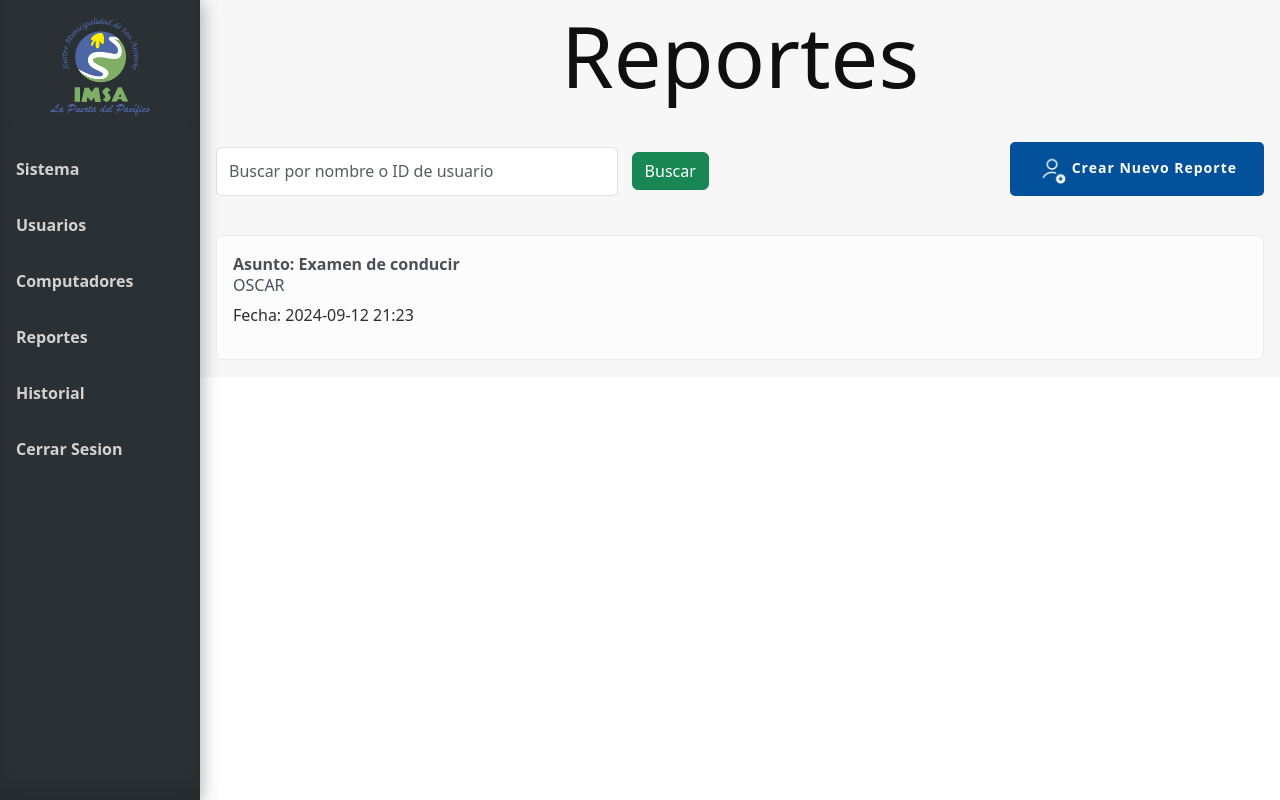
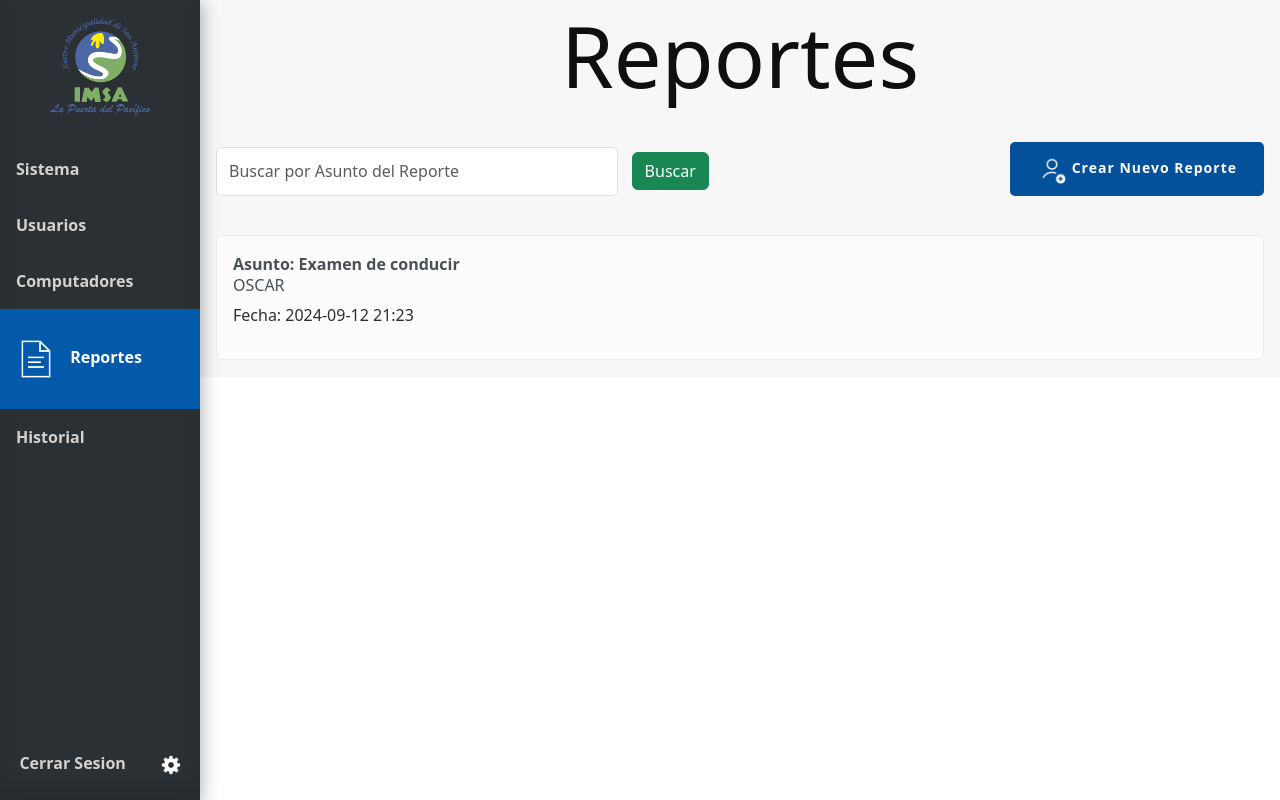
Before and after one commit to jhonavelasquez/proyecto_inventario_TI, a Flask app: page /reportes in a window 1280 px wide. Run offline with Flask 3, Linux system fonts and the light colour scheme; a user stored in the database is signed in; data comes from the database, SQL or seed files in the repository; both versions use the stored data as it was before the commit.

Commit message:
se modificó el menu para agregar ventana de ajuste, se arregló la fecha de los historiales para ordenar correctamente

```diff
--- a/app.py
+++ b/app.py
@@ -133,9 +133,10 @@ def crear_sistema():
             flash(f"No se pudo encontrar un PC asignado para el usuario con ID {usuario['Id_usuario']}.", "warning")
 
     user = current_user
-    fecha_actual = datetime.datetime.now().strftime('%Y-%m-%d %H:%M:%S')
+    fecha_actual_seg = datetime.datetime.now().strftime('%d/%m/%Y %H:%M:%S')
+    fecha_actual = datetime.datetime.now().strftime('%d/%m/%Y %H:%M')
     descripcion_hist= (f" agregó un nuevo sistema.  {nombre_sistema}.  {fecha_actual}")
-    conn.execute('INSERT INTO Historial (usuario_historial, descripcion, fecha, id_categoria) VALUES (?,?,?, 2)', (user.nombre_usuario,descripcion_hist,fecha_actual))
+    conn.execute('INSERT INTO Historial (usuario_historial, descripcion, fecha, id_categoria) VALUES (?,?,?, 2)', (user.nombre_usuario,descripcion_hist,fecha_actual_seg))
 
     conn.commit()
     conn.close()
@@ -158,9 +159,10 @@ def eliminar_sistema():
             conn.execute('DELETE FROM Sistema WHERE Id_sistema = ?', (sistema_id,))
 
             user = current_user
-            fecha_actual = datetime.datetime.now().strftime('%Y-%m-%d %H:%M')
-            descripcion_hist= (f" eliminó el sistema {nombre_sistema}.  {fecha_actual}")
-            conn.execute('INSERT INTO Historial (usuario_historial, descripcion, fecha, id_categoria) VALUES (?,?,?, 2)', (user.nombre_usuario,descripcion_hist,fecha_actual))
+            fecha_actual_seg = datetime.datetime.now().strftime('%d/%m/%Y %H:%M:%S')
+            fecha_actual = datetime.datetime.now().strftime('%d/%m/%Y %H:%M')
+            descripcion_hist= (f" eliminó el sistema {nombre_sistema}.  [{fecha_actual}]")
+            conn.execute('INSERT INTO Historial (usuario_historial, descripcion, fecha, id_categoria) VALUES (?,?,?, 2)', (user.nombre_usuario,descripcion_hist,fecha_actual_seg))
 
             flash(f"{nombre_sistema} ha sido eliminado.", "warning")
 
@@ -195,11 +197,11 @@ def editar_sistema(id_sistema, id_usuario, id_pc):
             nombre_sistema = nombre_sis['Nombre_sistema']
 
             user = current_user
-            fecha_actual = datetime.datetime.now().strftime('%Y-%m-%d %H:%M')
+            fecha_actual_seg = datetime.datetime.now().strftime('%d/%m/%Y %H:%M:%S')
+            fecha_actual = datetime.datetime.now().strftime('%d/%m/%Y %H:%M')
             descripcion_hist = (f"Actualizó {nombre_sistema} de {nombre_usuario}. {fecha_actual}")
-
             conn.execute('INSERT INTO Historial (usuario_historial, descripcion, fecha, id_categoria) VALUES (?,?,?, 2)',
-                         (user.nombre_usuario, descripcion_hist, fecha_actual))
+                         (user.nombre_usuario, descripcion_hist, fecha_actual_seg))
 
             conn.commit()
             flash("¡El PC o el estado del sistema han sido actualizados!", "success")
@@ -258,9 +260,10 @@ def crear_computador():
         conn.execute('INSERT INTO Pc ( Nombre_pc, Placa, Almacenamiento, Ram, Fuente) VALUES (?,?,?,?,?)', (nombre_pc, placa_pc, almacenamiento, ram, nombre_fuente))
 
         user = current_user
-        fecha_actual = datetime.datetime.now().strftime('%Y-%m-%d %H:%M')
+        fecha_actual_seg = datetime.datetime.now().strftime('%d/%m/%Y %H:%M:%S')
+        fecha_actual = datetime.datetime.now().strftime('%d/%m/%Y %H:%M')
         descripcion_hist= (f" agregó un nuevo computador.  {nombre_pc}.  {fecha_actual}")
-        conn.execute('INSERT INTO Historial (usuario_historial, descripcion, fecha, id_categoria) VALUES (?,?,?, 3)', (user.nombre_usuario,descripcion_hist,fecha_actual))
+        conn.execute('INSERT INTO Historial (usuario_historial, descripcion, fecha, id_categoria) VALUES (?,?,?, 3)', (user.nombre_usuario,descripcion_hist,fecha_actual_seg))
 
         conn.commit()
         conn.close()
@@ -303,9 +306,10 @@ def editar_computador_form():
         )
 
         user = current_user
-        fecha_actual = datetime.datetime.now().strftime('%Y-%m-%d %H:%M')
+        fecha_actual_seg = datetime.datetime.now().strftime('%d/%m/%Y %H:%M:%S')
+        fecha_actual = datetime.datetime.now().strftime('%d/%m/%Y %H:%M')
         descripcion_hist= (f" actualizó la información de un computador.  {nombre_pc}.  {fecha_actual}")
-        conn.execute('INSERT INTO Historial (usuario_historial, descripcion, fecha, id_categoria) VALUES (?,?,?, 3)', (user.nombre_usuario,descripcion_hist,fecha_actual))
+        conn.execute('INSERT INTO Historial (usuario_historial, descripcion, fecha, id_categoria) VALUES (?,?,?, 3)', (user.nombre_usuario,descripcion_hist,fecha_actual_seg))
 
         flash("Información del computador actualizada con éxito.", "success")
     elif action == 'delete':
@@ -315,9 +319,10 @@ def editar_computador_form():
         )
 
         user = current_user
-        fecha_actual = datetime.datetime.now().strftime('%Y-%m-%d %H:%M')
+        fecha_actual_seg = datetime.datetime.now().strftime('%d/%m/%Y %H:%M:%S')
+        fecha_actual = datetime.datetime.now().strftime('%d/%m/%Y %H:%M')
         descripcion_hist= (f" eliminó un computador.  {nombre_pc}.  {fecha_actual}")
-        conn.execute('INSERT INTO Historial (usuario_historial, descripcion, fecha, id_categoria) VALUES (?,?,?, 3)', (user.nombre_usuario,descripcion_hist,fecha_actual))
+        conn.execute('INSERT INTO Historial (usuario_historial, descripcion, fecha, id_categoria) VALUES (?,?,?, 3)', (user.nombre_usuario,descripcion_hist,fecha_actual_seg))
         flash("Computador eliminado con éxito.", "danger")
 
     conn.commit()
@@ -375,9 +380,10 @@ def crear_usuario():
                 print("se agrego a sistema")
 
             user = current_user
-            fecha_actual = datetime.datetime.now().strftime('%Y-%m-%d %H:%M')
+            fecha_actual_seg = datetime.datetime.now().strftime('%d/%m/%Y %H:%M:%S')
+            fecha_actual = datetime.datetime.now().strftime('%d/%m/%Y %H:%M')
             descripcion_hist = (f" agregó a un nuevo usuario {nombre_user}.  {fecha_actual}")
-            conn.execute('INSERT INTO Historial (usuario_historial, descripcion, fecha, id_categoria) VALUES (?,?,?, 1)', (user.nombre_usuario, descripcion_hist, fecha_actual))
+            conn.execute('INSERT INTO Historial (usuario_historial, descripcion, fecha, id_categoria) VALUES (?,?,?, 1)', (user.nombre_usuario, descripcion_hist, fecha_actual_seg))
 
             conn.commit()
         except Exception as e:
@@ -421,9 +427,10 @@ def editar_usuario_form():
         )
 
         user = current_user
-        fecha_actual = datetime.datetime.now().strftime('%Y-%m-%d %H:%M')
+        fecha_actual_seg = datetime.datetime.now().strftime('%d/%m/%Y %H:%M:%S')
+        fecha_actual = datetime.datetime.now().strftime('%d/%m/%Y %H:%M')
         descripcion_hist= (f" actualizó la información de un usuario {nombre_usuario}.  {fecha_actual}")
-        conn.execute('INSERT INTO Historial (usuario_historial, descripcion, fecha, id_categoria) VALUES (?,?,?, 1)', (user.nombre_usuario,descripcion_hist,fecha_actual))
+        conn.execute('INSERT INTO Historial (usuario_historial, descripcion, fecha, id_categoria) VALUES (?,?,?, 1)', (user.nombre_usuario,descripcion_hist,fecha_actual_seg))
         flash("Información del usuario actualizada con éxito.", "success")
 
     elif action == 'delete':
@@ -432,9 +439,10 @@ def editar_usuario_form():
             (id_usuario,)
         )
         user = current_user
-        fecha_actual = datetime.datetime.now().strftime('%Y-%m-%d %H:%M')
+        fecha_actual_seg = datetime.datetime.now().strftime('%d/%m/%Y %H:%M:%S')
+        fecha_actual = datetime.datetime.now().strftime('%d/%m/%Y %H:%M')
         descripcion_hist= (f" eliminó a un usuario {nombre_usuario}.  {fecha_actual}")
-        conn.execute('INSERT INTO Historial (usuario_historial, descripcion, fecha, id_categoria) VALUES (?,?,?, 1)', (user.nombre_usuario,descripcion_hist,fecha_actual))
+        conn.execute('INSERT INTO Historial (usuario_historial, descripcion, fecha, id_categoria) VALUES (?,?,?, 1)', (user.nombre_usuario,descripcion_hist,fecha_actual_seg))
         flash("Usuario eliminado con éxito.", "danger")
 
 
@@ -658,9 +666,10 @@ def reporte_2():
             (user.nombre_usuario, nombre_sistema, descripcion ,datetime.datetime.now().strftime('%Y-%m-%d %H:%M'), filename)
         )
 
-        fecha_actual = datetime.datetime.now().strftime('%Y-%m-%d %H:%M')
+        fecha_actual_seg = datetime.datetime.now().strftime('%d/%m/%Y %H:%M:%S')
+        fecha_actual = datetime.datetime.now().strftime('%d/%m/%Y %H:%M')
         descripcion_hist= (f" ha realizado un nuevo reporte. ASUNTO: {nombre_sistema}.  {fecha_actual}")
-        conn.execute('INSERT INTO Historial (usuario_historial, descripcion, fecha, id_categoria) VALUES (?,?,?, 4)', (user.nombre_usuario,descripcion_hist,fecha_actual))
+        conn.execute('INSERT INTO Historial (usuario_historial, descripcion, fecha, id_categoria) VALUES (?,?,?, 4)', (user.nombre_usuario,descripcion_hist,fecha_actual_seg))
 
         conn.commit()
         conn.close()
@@ -676,3 +685,8 @@ def reporte_2():
 @login_required
 def uploaded_file(filename):
     return send_from_directory('pdf_reportes', filename)
+
+@app.route('/ajustes')
+@login_required
+def ajustes():
+    return render_template('ajustes.html')
--- a/static/css/style_base.css
+++ b/static/css/style_base.css
@@ -4,7 +4,7 @@ body {
     background-color: #f7f7f7;
 }
 
-.content{
+.content {
     background-color: #f7f7f7;
     height: 100%;
 }
@@ -23,8 +23,6 @@ body {
     font-family: -apple-system, BlinkMacSystemFont, 'Segoe UI', Roboto, Oxygen, Ubuntu, Cantarell, 'Open Sans', 'Helvetica Neue', sans-serif;
 }
 
-
-/* other */
 .info {
     margin: 20px 0;
     text-align: center;
@@ -35,8 +33,6 @@ p {
     margin-bottom: 20px;
 }
 
-
-/* block-$ */
 .block-effect {
     font-size: calc(8px + 6vw);
 }
@@ -68,8 +64,6 @@ p {
     animation: revealingIn var(--td) var(--d) forwards, revealingOut var(--td) var(--t) forwards;
 }
 
-
-/* animations */
 @keyframes revealBlock {
     100% {
         color: #0f0f0f;
@@ -107,7 +101,7 @@ p {
     font-size: 16px;
 }
 
-.titulo{
+.titulo {
     padding-top: 42px;
     padding-bottom: 42px;
     background-color: #ffffff;
@@ -117,7 +111,7 @@ h1 {
     text-align: center;
 }
 
-.tituloMenu{
+.tituloMenu {
     display: flex;
     flex-direction: column;
     margin-top: 10px;
@@ -140,9 +134,10 @@ h1 {
 }
 
 /* Sidebar links */
-  .sidebar a {
+.sidebar > a {
     display: flex;
-    align-items: center; /* Alinea el texto y la imagen */
+    align-items: center;
+    /* Alinea el texto y la imagen */
     color: #d4d2d0;
     padding: 16px;
     text-decoration: none;
@@ -154,23 +149,18 @@ h1 {
     transition: ease-out 0.4s;
 }
 
-.sidebar a.active {
+.sidebar > a.active {
     background-color: #045aaa;
     color: white;
     padding-top: 15%;
     padding-bottom: 15%;
 }
 
-.sidebar a:hover:not(.active) {
+.sidebar > a:hover:not(.active) {
     background-color: #555;
     color: white;
     padding-top: 15%;
     padding-bottom: 15%;
-}
-
-/* Muestra la imagen cuando se pasa el cursor sobre el enlace */
-.sidebar a:hover .menu-icon {
-    display: inline-block;
 }
 
 .button_slide {
@@ -227,18 +217,46 @@ h1 {
     display: inline-block;
 }
 
-.head{
+.menuAbajo{
+    display: flex;
+    margin-top: auto;
+    color: #d4d2d0;
+    padding: 16px 16px 25px 16px;
+    justify-content: space-around;
+}
+
+.menuAbajo a{
+    color: #d4d2d0;
+    text-decoration: none;
+    cursor: pointer;
+}
+
+.menuAbajo a:hover{
+    color: #ffffff;
+    text-decoration: underline;
+    cursor: pointer;
+}
+
+.logout{
+    width: 80%;
+}
+
+#icon-ajuste{
+    width: 20px;
+}
+
+.head {
     height: 100px;
 }
 
-.filtros{
+.filtros {
     width: 50%;
     display: flex;
     align-items: center;
     justify-content: space-around;
 }
 
-.filtro{
+.filtro {
     margin-top: 1%;
     padding-right: 1%;
     display: flex;
@@ -246,22 +264,22 @@ h1 {
     width: 100%;
 }
 
-#filtro-form{
+#filtro-form {
     width: 100%;
 }
 
-.filtro > button{
+.filtro>button {
 
     margin: 1% 5% 1% 1%;
 }
 
-.doble-filtro-sistema{
+.doble-filtro-sistema {
     width: 100%;
     display: flex;
     flex-direction: row;
 }
 
-.table{
+.table {
     box-shadow:
         inset 0 -3em 3em rgba(0, 0, 0, 0.1),
         0 0 0 2px rgb(255, 255, 255),
@@ -270,7 +288,7 @@ h1 {
 }
 
 /* PANTALLA DE CARGA */
-.loading-screen{
+.loading-screen {
     display: none;
     width: 100%;
     height: 100vh;
@@ -278,30 +296,32 @@ h1 {
     position: fixed;
     top: 0;
     left: 0;
-    display: none; /* Oculto por defecto */
+    display: none;
+    /* Oculto por defecto */
     align-items: center;
     justify-content: center;
     z-index: 9999;
 }
 
 .loading-screen.show {
-    display: flex; /* Mostrar la animación cuando se agrega la clase 'show' */
+    display: flex;
+    /* Mostrar la animación cuando se agrega la clase 'show' */
 }
 
-.loading{
+.loading {
     width: 80px;
     display: flex;
     flex-wrap: wrap;
     animation: rotate 3s linear infinite;
 }
 
-@keyframes rotate{
-    to{
+@keyframes rotate {
+    to {
         transform: rotate(360deg);
     }
 }
 
-.loading span{
+.loading span {
     width: 32px;
     height: 32px;
     background-color: red;
@@ -309,33 +329,33 @@ h1 {
     animation: scale 1.5s linear infinite;
 }
 
-@keyframes scale{
-    50%{
+@keyframes scale {
+    50% {
         transform: scale(1.5);
     }
 }
 
-.loading span:nth-child(1){
+.loading span:nth-child(1) {
     border-radius: 50% 50% 0 50%;
     background-color: #7fae66;
     transform-origin: bottom right;
 }
 
-.loading span:nth-child(2){
+.loading span:nth-child(2) {
     border-radius: 50% 50% 50% 0;
     background-color: #4d66a6;
     transform-origin: bottom left;
     animation-delay: .5s;
 }
 
-.loading span:nth-child(3){
+.loading span:nth-child(3) {
     border-radius: 50% 0 50% 50%;
     background-color: #4d66a6;
     transform-origin: top right;
     animation-delay: 1.5s;
 }
 
-.loading span:nth-child(4){
+.loading span:nth-child(4) {
     border-radius: 0 50% 50% 50%;
     background-color: #7fae66;
     transform-origin: top left;
@@ -343,32 +363,34 @@ h1 {
 }
 
 
+
 @media screen and (max-width: 900px) {
-    #menuResponsivo{
+    #menuResponsivo {
         display: flex !important;
         justify-content: center;
     }
 
-    .navbar-nav{
+    .navbar-nav {
         display: flex;
         justify-content: center;
         width: 100%;
     }
 
-    .nav-item{
+    .nav-item {
         display: flex;
         justify-content: center;
 
     }
 
-    .sidebar{
+    .sidebar {
         display: none !important;
     }
 
-    .tituloMenu{
+    .tituloMenu {
         display: none;
     }
-    hr{
+
+    hr {
         display: none;
     }
 
@@ -377,10 +399,16 @@ h1 {
         height: auto;
         position: relative;
     }
-    .sidebar a {float: left;}
-    div.content {margin-left: 0;}
 
-    .head{
+    .sidebar a {
+        float: left;
+    }
+
+    div.content {
+        margin-left: 0;
+    }
+
+    .head {
         display: flex;
         flex-direction: column;
         width: 100%;
@@ -391,34 +419,35 @@ h1 {
         width: 100%;
     }
 
-    .head div button{
+    .head div button {
         width: 100%;
         margin-top: 10px;
     }
 
-    .doble-filtro-sistema{
+    .doble-filtro-sistema {
         width: 100%;
         display: flex;
         flex-direction: row;
     }
-    #filtro-boton{
+
+    #filtro-boton {
         width: 20%;
     }
 }
 
 @media screen and (max-width: 700px) {
 
-    .clickable-row{
+    .clickable-row {
         margin: 5% !important;
     }
 
-    .editar-responsivo{
+    .editar-responsivo {
         display: none;
     }
 }
 
 @media screen and (max-width: 550px) {
-    #icon-menu{
+    #icon-menu {
         width: 30px;
     }
 
@@ -428,7 +457,7 @@ h1 {
         padding: 10px;
     }
 
-    .responsive{
+    .responsive {
         display: none;
     }
 
@@ -444,7 +473,7 @@ h1 {
         cursor: pointer;
     }
 
-    .filtro{
+    .filtro {
         margin-top: 1%;
         display: flex;
         flex-direction: row;
--- a/templates/base.html
+++ b/templates/base.html
@@ -81,8 +81,7 @@
           <li class="nav-item">
             <a href="{{ url_for('logout') }}" class="nav-link {% if request.endpoint == '#' %}active{% endif %}">
               {% if request.endpoint == '#' %}
-              <img id="icon-menu" src="{{ url_for('static', filename='img/icon-logout.png') }}"
-                alt="icon-documentos">
+              <img id="icon-menu" src="{{ url_for('static', filename='img/icon-logout.png') }}" alt="icon-documentos">
               {% endif %} <b>Cerrar Sesión</b></a>
           </li>
         </ul>
@@ -90,7 +89,7 @@
     </div>
   </nav>
 
-  <div class="sidebar" style="display: flex; flex-direction: column;">
+  <div class="sidebar" style="display: flex; flex-direction: column; height: 100vh;">
     <div class="tituloMenu">
       <img src="{{ url_for('static', filename='img/logo.png') }}" alt="Logo-IMSA" width="100px">
     </div>
@@ -111,22 +110,29 @@
         src="{{ url_for('static', filename='img/icon-computador.png') }}" alt="icon-Pc">
       <b>Computadores</b>
     </a>
-    <a href="{{ url_for('reportes') }}" class="slide_right {% if request.endpoint == '#' %}active{% endif %}">
-      <img id="icon-reportes" class="menu-icon {% if request.endpoint == '#' %}show{% endif %}"
+    <a href="{{ url_for('reportes') }}" class="slide_right {% if request.endpoint == 'reportes' %}active{% endif %}">
+      <img id="icon-reportes" class="menu-icon {% if request.endpoint == 'reportes' %}show{% endif %}"
         src="{{ url_for('static', filename='img/icon-documento.png') }}" alt="icon-documentos">
       <b>Reportes</b>
     </a>
-    <a href="{{ url_for('historial') }}" class="slide_right {% if request.endpoint == '#' %}active{% endif %}">
-      <img id="icon-historial" class="menu-icon {% if request.endpoint == '#' %}show{% endif %}"
+    <a href="{{ url_for('historial') }}" class="slide_right {% if request.endpoint == 'historial' %}active{% endif %}">
+      <img id="icon-historial" class="menu-icon {% if request.endpoint == 'historial' %}show{% endif %}"
         src="{{ url_for('static', filename='img/icon-historial.png') }}" alt="icon-documentos">
       <b>Historial</b>
     </a>
-    <a href="{{ url_for('logout') }}" class="slide_right {% if request.endpoint == '#' %}active{% endif %}">
-      <img id="icon-historial" class="menu-icon {% if request.endpoint == '#' %}show{% endif %}"
-        src="{{ url_for('static', filename='img/icon-logout.png') }}" alt="icon-documentos">
-      <b>Cerrar Sesion</b>
-    </a>
+
+    <div class="menuAbajo">
+      <div class="logout">
+        <a href="{{ url_for('logout') }}">
+          <b>Cerrar Sesion</b>
+        </a>
+      </div>
+      <div class="ajustes">
+        <a href="{{ url_for('ajustes') }}"> <img id="icon-ajuste" src="{{ url_for('static', filename='img/icon-ajuste.png') }}" alt="logoAjuste"></a>
+      </div>
+    </div>
   </div>
+
 
   <div class="loading-screen" id="loading-screen">
     <div class="loading">
@@ -143,13 +149,12 @@
     {% endblock %}
   </div>
 
-  <!-- Optional JavaScript -->
-  <script src="https://code.jquery.com/jquery-3.3.1.slim.min.js"
+  <!-- <script src="https://code.jquery.com/jquery-3.3.1.slim.min.js"
     integrity="sha384-q8i/X+965DzO0rT7abK41JStQIAqVgRVzpbzo5smXKp4YfRvH+8abtTE1Pi6jizo"
     crossorigin="anonymous"></script>
   <script src="https://cdnjs.cloudflare.com/ajax/libs/popper.js/1.14.7/umd/popper.min.js"
     integrity="sha384-UO2eT0CpHqdSJQ6hJty5KVphtPhzWj9WO1clHTMGa3JDZwrnQq4sF86dIHNDz0W1"
-    crossorigin="anonymous"></script>
+    crossorigin="anonymous"></script> -->
   <script src="https://cdn.jsdelivr.net/npm/bootstrap@5.3.3/dist/js/bootstrap.bundle.min.js"
     integrity="sha384-YvpcrYf0tY3lHB60NNkmXc5s9fDVZLESaAA55NDzOxhy9GkcIdslK1eN7N6jIeHz"
     crossorigin="anonymous"></script>
--- a/templates/historial.html
+++ b/templates/historial.html
@@ -14,7 +14,6 @@
         <div class="doble-filtro-sistema">
             <div>
                 <div class="filtro">
-                    <!-- Cambiado de 'sistema' a 'categoria' -->
                     <select class="form-select form-select-sm" name="categoria" aria-label="Selecciona una Categoría">
                         <option value="">Selecciona una Categoría</option>
                         {% for categoria in categorias %}
--- a/templates/index.html
+++ b/templates/index.html
@@ -169,7 +169,7 @@
         </thead>
         <tbody>
             {% for row in user_pc_data %}
-            <tr class="clickable-row" data-href="{{ url_for('editar_sistema', id_sistema=row['Id_sistema'], id_usuario=row['Id_usuario'], id_pc=row['Id_pc']) }}">
+            <tr class="clickable-row" data-href="{{ url_for('editar_sistema', id_sistema=row['Id_sistema'], id_usuario=row['Id_usuario'], id_pc=row['Id_pc']) }}" >
                 <td>{{ row['Nombre_user'] }}</td>
                 <td>{{ row['Nombre_pc'] }}</td>
                 <td>{{ row['Nombre_sistema'] }}</td>
--- a/templates/reportes.html
+++ b/templates/reportes.html
@@ -14,7 +14,7 @@
         <form method="get" action="{{ url_for('reportes') }}" id="filtro-form">
             <div class="filtro">
                 <input class="form-control me-2" type="search" name="search"
-                    placeholder="Buscar por nombre o ID de usuario" aria-label="Search"
+                    placeholder="Buscar por Asunto del Reporte" aria-label="Search"
                     value="{{ request.args.get('search', '') }}">
                 <button class="btn btn-success" type="submit">Buscar</button>
             </div>
```
Also changed, not shown: init_db.py (+101 -9 lines), templates/ajustes.html (added, +17 -0 lines), templates/login.html (+22 -3 lines), database.db, static/img/icon-ajuste.png (added), 1 other file. Lines whose indentation alone changed are shown as unchanged.
